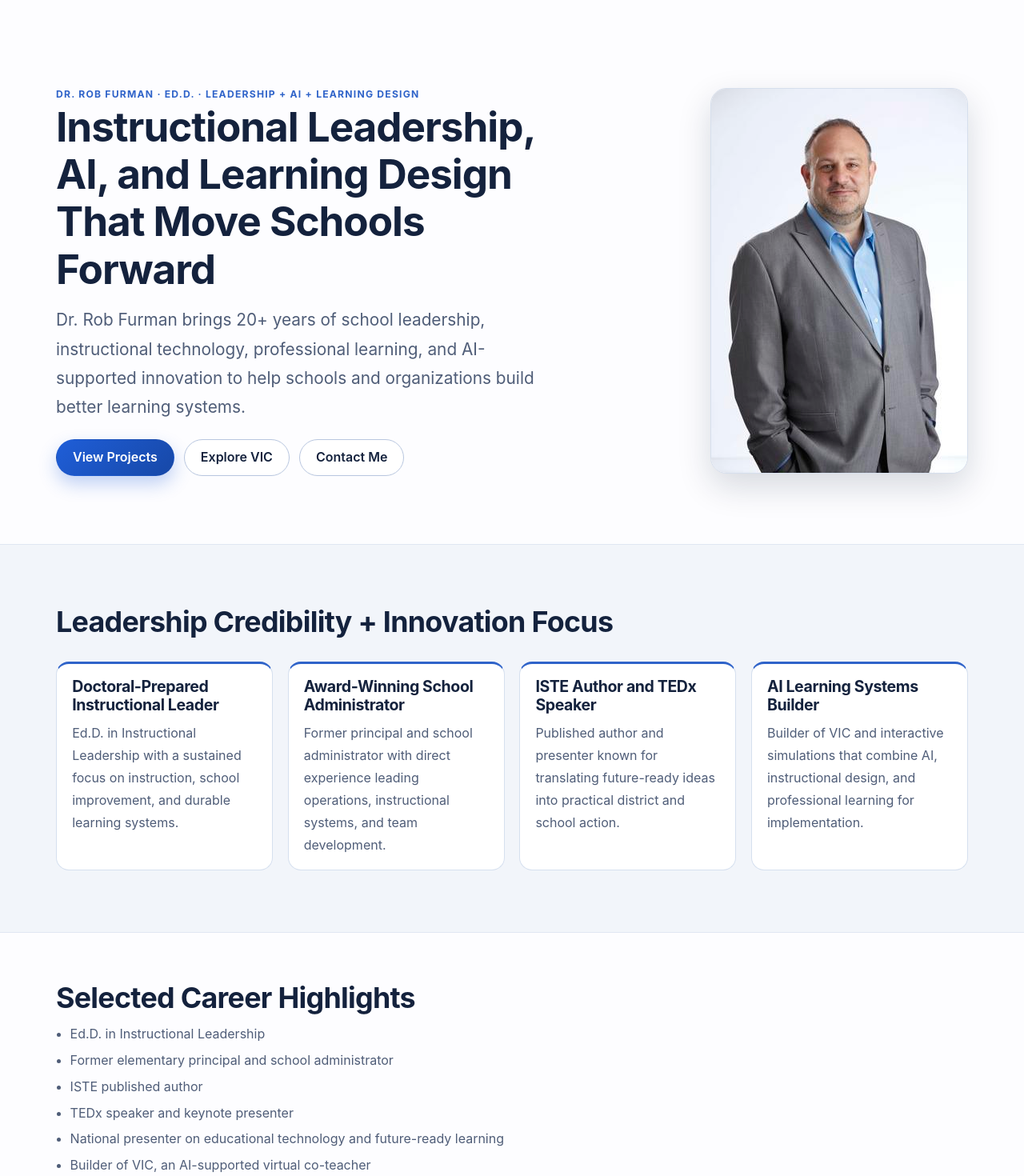
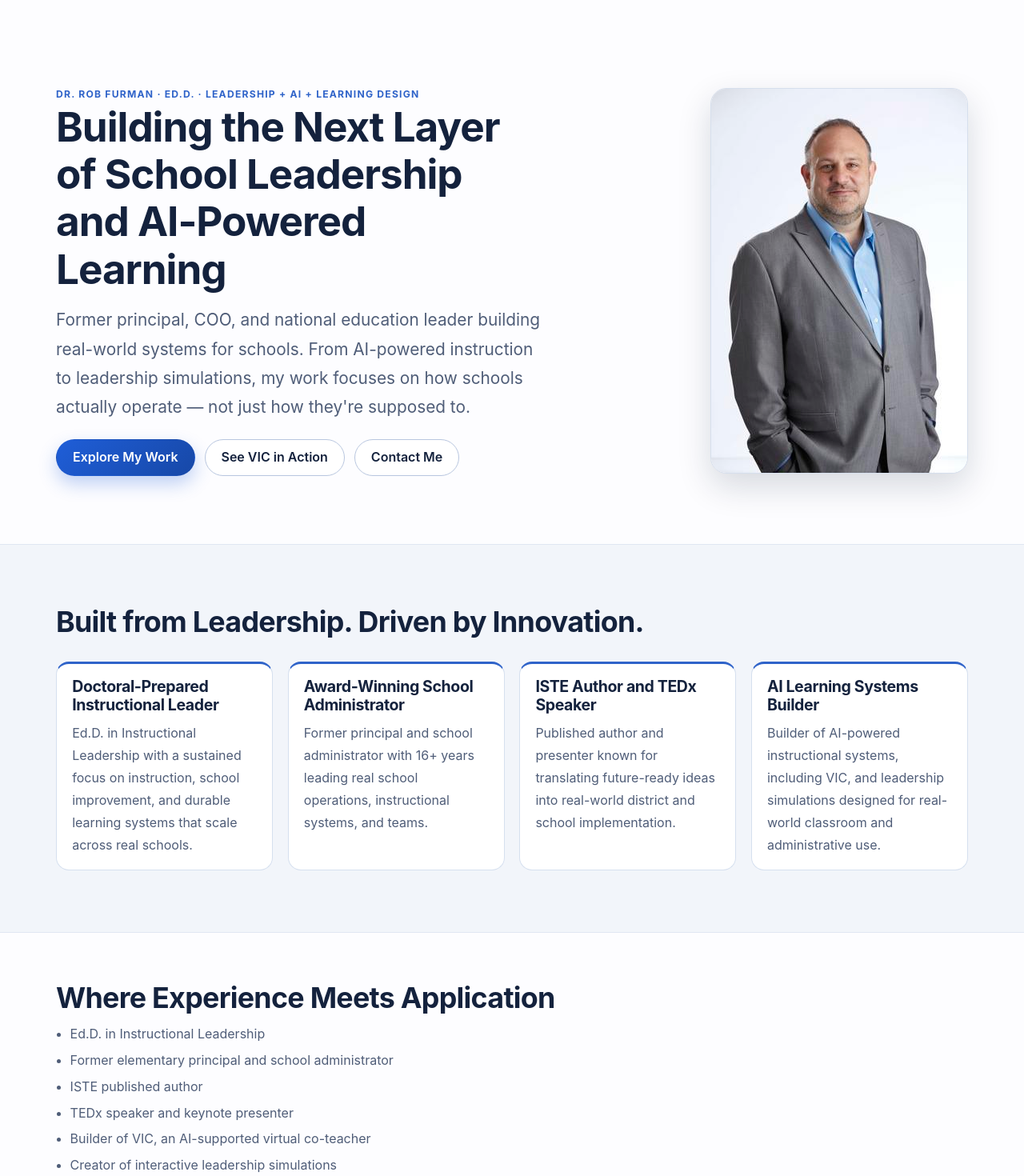
Before and after one commit to DrRobF/rob-furman-portfolio, a Next.js app: page / in a window 1280 px wide. Shown: the part 80-1550 px from the top of the page at 80% size. Built offline with nearby package versions, Linux system fonts and the light colour scheme.

Commit message:
Update homepage copy and featured project list

```diff
--- a/app/page.js
+++ b/app/page.js
@@ -7,22 +7,22 @@ const credibilityCards = [
   {
     title: 'Doctoral-Prepared Instructional Leader',
     detail:
-      'Ed.D. in Instructional Leadership with a sustained focus on instruction, school improvement, and durable learning systems.',
+      'Ed.D. in Instructional Leadership with a sustained focus on instruction, school improvement, and durable learning systems that scale across real schools.',
   },
   {
     title: 'Award-Winning School Administrator',
     detail:
-      'Former principal and school administrator with direct experience leading operations, instructional systems, and team development.',
+      'Former principal and school administrator with 16+ years leading real school operations, instructional systems, and teams.',
   },
   {
     title: 'ISTE Author and TEDx Speaker',
     detail:
-      'Published author and presenter known for translating future-ready ideas into practical district and school action.',
+      'Published author and presenter known for translating future-ready ideas into real-world district and school implementation.',
   },
   {
     title: 'AI Learning Systems Builder',
     detail:
-      'Builder of VIC and interactive simulations that combine AI, instructional design, and professional learning for implementation.',
+      'Builder of AI-powered instructional systems, including VIC, and leadership simulations designed for real-world classroom and administrative use.',
   },
 ];
 
@@ -31,9 +31,8 @@ const careerHighlights = [
   'Former elementary principal and school administrator',
   'ISTE published author',
   'TEDx speaker and keynote presenter',
-  'National presenter on educational technology and future-ready learning',
   'Builder of VIC, an AI-supported virtual co-teacher',
-  'Creator of interactive leadership and student-experience simulations',
+  'Creator of interactive leadership simulations',
 ];
 
 const recognitionHighlights = [
@@ -52,25 +51,19 @@ const featuredProjects = [
   {
     title: 'A Day in the Life of a School Leader',
     description:
-      "Interactive simulation shell modeled after Dr. Furman's leadership training experience for priority-setting, communication, and decision flow.",
+      'A real-time leadership simulation that places aspiring administrators inside a full school day — focused on decision-making, communication, and operational judgment under pressure.',
     href: '/simulation',
-  },
-  {
-    title: 'Day in the Life of a Principal',
-    description:
-      'Scenario-based leadership simulation for principals and aspiring administrators focused on instructional judgment, communication, and operations.',
-    href: '/simulations/principal',
   },
   {
     title: 'Day in the Life of an Urban Student',
     description:
-      'Interactive simulation that develops empathy-informed planning by surfacing student realities affecting attendance, engagement, and achievement.',
+      'A perspective-driven simulation that helps educators understand the real conditions shaping student engagement, attendance, and performance.',
     href: '/simulations/urban-student',
   },
   {
     title: 'VIC: Virtual Co-Teacher',
     description:
-      'AI-supported learning system designed to support teachers with differentiated guidance, formative insight, and instructionally aligned supports.',
+      'An AI-powered instructional system designed to function as an additional teacher — guiding learning, adapting to students, and extending instruction beyond the classroom.',
     href: VIC_URL,
     linkText: 'Try VIC →',
     external: true,
@@ -84,18 +77,18 @@ export default function HomePage() {
         <div className="container hero-layout">
           <div className="hero-content">
             <p className="eyebrow">Dr. Rob Furman · Ed.D. · Leadership + AI + Learning Design</p>
-            <h1>Instructional Leadership, AI, and Learning Design That Move Schools Forward</h1>
+            <h1>Building the Next Layer of School Leadership and AI-Powered Learning</h1>
             <p className="lead">
-              Dr. Rob Furman brings 20+ years of school leadership, instructional technology,
-              professional learning, and AI-supported innovation to help schools and organizations
-              build better learning systems.
+              Former principal, COO, and national education leader building real-world systems for
+              schools. From AI-powered instruction to leadership simulations, my work focuses on
+              how schools actually operate — not just how they&apos;re supposed to.
             </p>
             <div className="button-row">
               <Link href="/projects" className="button primary">
-                View Projects
+                Explore My Work
               </Link>
               <Link href={VIC_URL} className="button secondary" target="_blank" rel="noreferrer">
-                Explore VIC
+                See VIC in Action
               </Link>
               <Link href="/contact" className="button secondary">
                 Contact Me
@@ -118,7 +111,7 @@ export default function HomePage() {
 
       <section className="section section-soft credibility-panel">
         <div className="container">
-          <h2>Leadership Credibility + Innovation Focus</h2>
+          <h2>Built from Leadership. Driven by Innovation.</h2>
           <div className="card-grid four-up">
             {credibilityCards.map((card) => (
               <article key={card.title} className="card card-featured equal-card">
@@ -132,7 +125,7 @@ export default function HomePage() {
 
       <section className="section section-light compact-section">
         <div className="container">
-          <h2>Selected Career Highlights</h2>
+          <h2>Where Experience Meets Application</h2>
           <ul className="clean-list top-space-sm">
             {careerHighlights.map((item) => (
               <li key={item}>{item}</li>
@@ -151,7 +144,7 @@ export default function HomePage() {
             className="section-image keynote-image"
           />
           <div className="keynote-overlay">
-            <p>TEDx Speaker | Keynote Presenter | Instructional Leader</p>
+            <p>TEDx Speaker | AI + Education Systems Builder | Former Principal</p>
           </div>
         </div>
       </section>
@@ -170,13 +163,12 @@ export default function HomePage() {
           <div>
             <h2>Leadership That Balances Vision and Implementation</h2>
             <p>
-              As a former principal and instructional leader, Rob has led school operations,
-              instructional systems, professional development, and technology adoption efforts that
-              improve teacher practice and student outcomes.
+              As a former principal and system-level leader, Rob has led the full reality of school
+              operations — instruction, staff development, and performance under pressure.
             </p>
             <p className="top-space-sm">
-              His leadership approach is practical and people-centered: aligning bold instructional
-              vision with coaching, systems thinking, and consistent execution.
+              His work focuses on bridging the gap between vision and execution, building systems
+              that actually function inside schools — not just on paper.
             </p>
           </div>
         </div>
@@ -184,8 +176,12 @@ export default function HomePage() {
 
       <section className="section section-soft compact-section">
         <div className="container">
-          <h2>Recognition and Professional Highlights</h2>
+          <h2>Recognition and Impact</h2>
           <div className="card award-card top-space-sm">
+            <p>
+              Recognized nationally for leadership, innovation, and contributions to educational
+              technology.
+            </p>
             <ul className="clean-list two-column-list">
               {recognitionHighlights.map((award) => (
                 <li key={award}>{award}</li>
@@ -222,8 +218,9 @@ export default function HomePage() {
           <div>
             <h2>Publications and Professional Voice</h2>
             <p>
-              ISTE-published books and articles in educational technology, literacy, and future-ready
-              learning highlight a track record of thought leadership tied to real school practice.
+              ISTE-published books and articles in educational technology, literacy, and
+              future-ready learning highlight a track record of applied thought leadership connected
+              to real school systems.
             </p>
             <Link href="/publications" className="text-link top-space-sm inline-link">
               View Publications →
@@ -243,10 +240,10 @@ export default function HomePage() {
 
       <section className="section cta section-light compact-section">
         <div className="container">
-          <h2>Partner with Dr. Rob Furman</h2>
+          <h2>Let&apos;s Build Something That Actually Works in Schools</h2>
           <p>
-            Available for school leadership consulting, AI-enabled instructional design, professional
-            learning, and keynote speaking.
+            Available for leadership consulting, AI system design, professional learning, and
+            keynote speaking focused on real-world implementation.
           </p>
           <div className="button-row center top-space-sm">
             <Link href="/contact" className="button primary">
```
